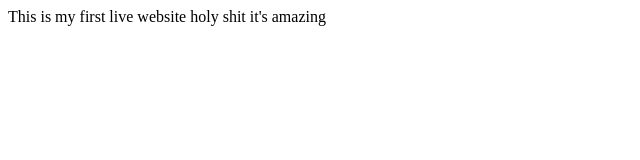
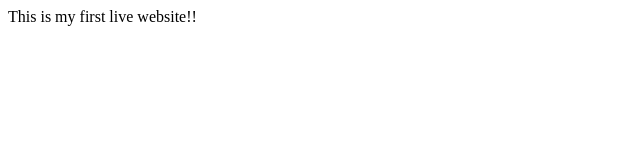
Before and after one commit to norrcon/norrcon.github.io, a plain HTML site: page index.html in a window 1280 px wide. Shown: the whole page, without its empty margins (0-640 px from the left). Drawn offline with Linux system fonts and the light colour scheme.

Commit message:
first change

```diff
--- a/index.html
+++ b/index.html
@@ -6,7 +6,7 @@
   </head>
   <body>
 
-    This is my first live website holy shit it's amazing
+    This is my first live website!!
 
   </body>
 </html>
```
